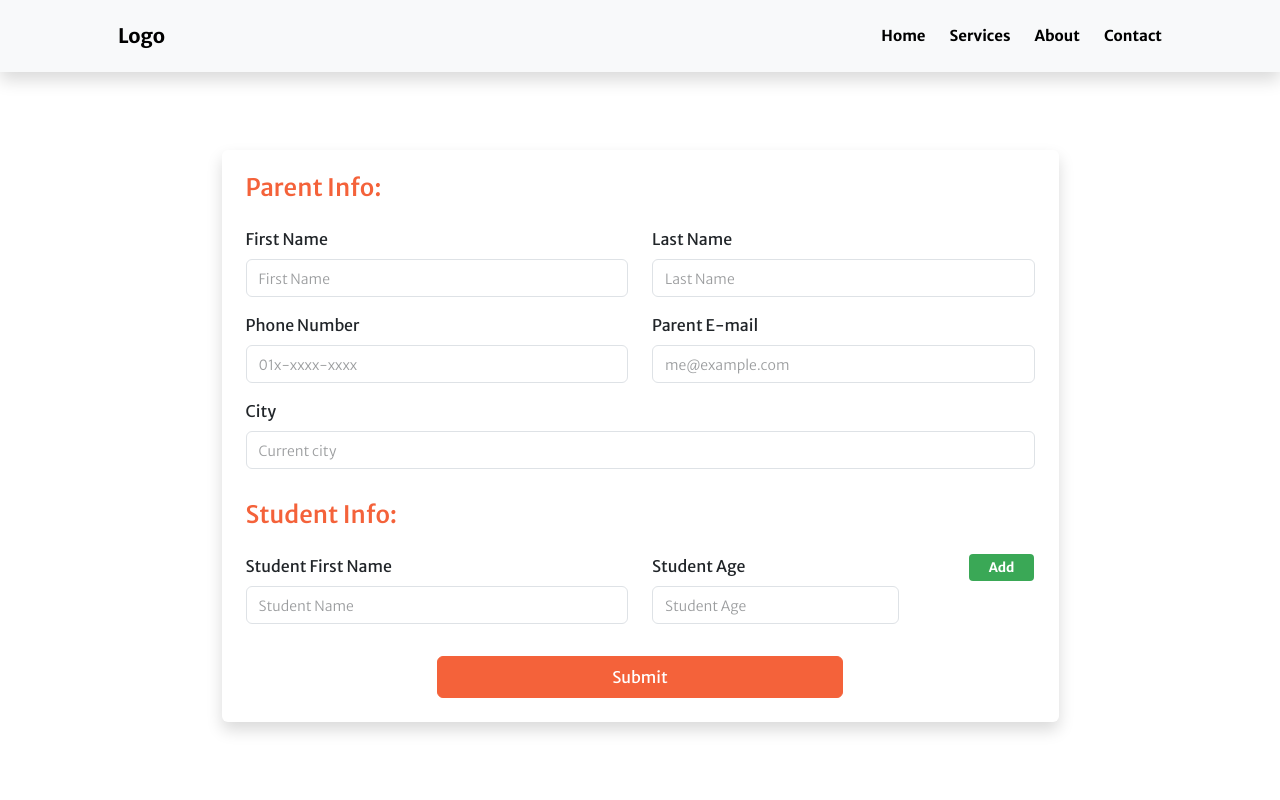
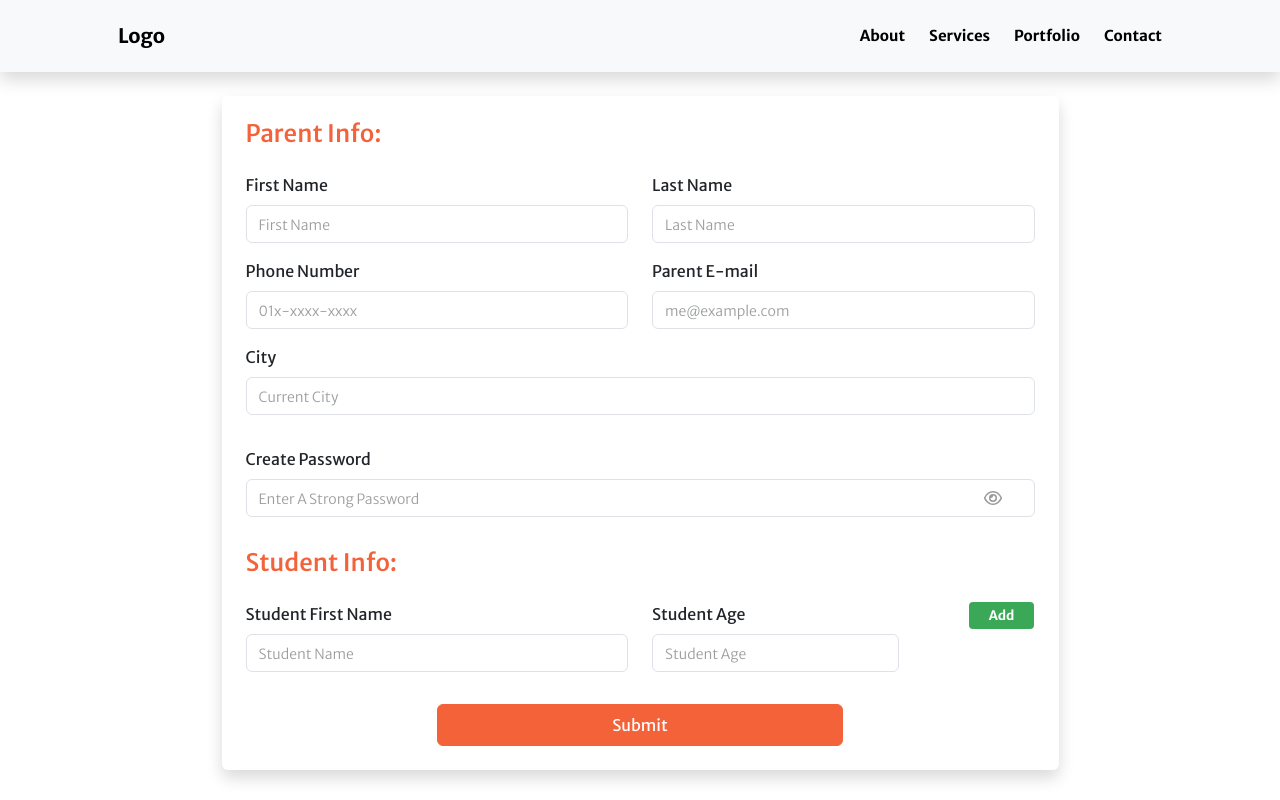
Before and after one commit to Omar-Moamen/Course-Hub, a React (Create React App) app: page /signIn/register in a window 1280 px wide. Built offline with nearby package versions, Linux system fonts and the light colour scheme.

Commit message:
changed navbar icon, fixed routing issues

```diff
--- a/src/components/Header/Header.css
+++ b/src/components/Header/Header.css
@@ -1,6 +1,6 @@
 #mainNav {
-   color: #ffffffb3;
    width: 100%;
+   min-height: 72px !important;
    font-weight: bold;
    transition: var(--mainTransition);
    -webkit-transition: var(--mainTransition);
@@ -9,7 +9,17 @@
    -o-transition: var(--mainTransition);
 }
 
-#mainNav.main-nav-shadow {
+@media(min-width: 992px) {
+   #mainNav {
+      height: 72px;
+   }
+}
+
+#mainNav.nav-color {
+   color: var(--whiteColor);
+}
+
+#mainNav.main-shadow {
    box-shadow: var(--mainShadow);
 }
 
@@ -30,7 +40,6 @@
    color: var(--orangeColor) !important;
 }
 
-
 #mainNav a {
    text-decoration: none;
    transition: none !important;
@@ -39,3 +48,69 @@
    -ms-transition: none !important;
    -o-transition: none !important;
 }
+
+#mainNav a:hover {
+   transition: var(--mainTransition) !important;
+   -webkit-transition: var(--mainTransition) !important;
+   -moz-transition: var(--mainTransition) !important;
+   -ms-transition: var(--mainTransition) !important;
+   -o-transition: var(--mainTransition) !important;
+}
+
+#mainNav .navbar-toggler {
+   box-shadow: none;
+   width: 26px;
+   height: 14px;
+}
+
+#mainNav .navbar-toggler span {
+   width: 100%;
+   height: 2px;
+   background-color: black;
+   position: absolute;
+   left: 0;
+   z-index: 1000;
+   transition: all var(--mainTransition) ease;
+   -moz-transition: all var(--mainTransition) ease;
+   -ms-transition: all var(--mainTransition) ease;
+   -o-transition: all var(--mainTransition) ease;
+   -webkit-transition: all var(--mainTransition) ease;
+}
+
+#mainNav .navbar-toggler span:first-child {
+   top: 0;
+}
+
+#mainNav .navbar-toggler span:nth-child(2) {
+   top: 6px;
+}
+
+#mainNav .navbar-toggler span:last-child {
+   top: 12px
+}
+
+#mainNav .navbar-toggler.rotate-bars span:nth-child(2) {
+   opacity: 0;
+}
+
+#mainNav .navbar-toggler.rotate-bars span:first-child,
+#mainNav .navbar-toggler.rotate-bars span:last-child {
+   top: 6px;
+   background-color: var(--orangeColor);
+}
+
+#mainNav .navbar-toggler.rotate-bars span:first-child {
+   transform: rotate(45deg);
+   -webkit-transform: rotate(45deg);
+   -moz-transform: rotate(45deg);
+   -ms-transform: rotate(45deg);
+   -o-transform: rotate(45deg);
+}
+
+#mainNav .navbar-toggler.rotate-bars span:last-child {
+   transform: rotate(-45deg);
+   -webkit-transform: rotate(-45deg);
+   -moz-transform: rotate(-45deg);
+   -ms-transform: rotate(-45deg);
+   -o-transform: rotate(-45deg);
+}
--- a/src/components/Header/Header.jsx
+++ b/src/components/Header/Header.jsx
@@ -1,51 +1,70 @@
 import {Container, Nav, Navbar} from "react-bootstrap";
-import {useRef} from "react";
+import {useEffect, useState} from "react";
 import './Header.css';
 import {Link, NavLink, useLocation} from "react-router-dom";
+import {faBars} from "@fortawesome/free-solid-svg-icons";
+import {FontAwesomeIcon} from "@fortawesome/react-fontawesome";
 
-function Header()
+export default function Header()
 {
    // Get the location pathname to control mainNav classes & styles
    const {pathname} = useLocation();
-   const navRef = useRef();
+   const [showNavbar, setShowNavbar] = useState(false);
+   const [screenSize, setScreenSize] = useState(window.innerWidth);
+   const [toggler, setToggler] = useState(false);
 
-   // Show Navbar while scrolling down
+
+   useEffect(() =>
+   {
+      window.addEventListener('resize', () => setScreenSize(window.innerWidth))
+      return () => window.addEventListener('resize', setScreenSize(window.innerWidth))
+   }, [screenSize])
+
    const scrollHandler = () =>
    {
       window.addEventListener("scroll", () =>
       {
-         let scrollTop = document.documentElement.scrollTop;
-         if ((scrollTop !== 0 && navRef && pathname === "/") || pathname !== "/")
+         let scrollTop = window.scrollY;
+         if (scrollTop > 0)
          {
-            navRef.current.classList.add('bg-light', 'text-black', 'alt-nav-hover', 'main-nav-shadow');
+            setShowNavbar(true)
          }
          else
          {
-            navRef.current.classList.remove('bg-light');
-            navRef.current.classList.remove('text-black');
-            navRef.current.classList.remove('alt-nav-hover');
-            navRef.current.classList.remove('main-nav-shadow');
+            setShowNavbar(false)
          }
       })
    }
-   scrollHandler();
-
+   scrollHandler()
 
    return (
-      <Navbar id="mainNav"
-         className={`${pathname !== '/' ? "text-black alt-nav-hover main-nav-shadow" : null} fixed-top py-3`}
-         ref={navRef}
+      <Navbar
+         id="mainNav"
+         className={`
+         ${showNavbar || screenSize < 992 || pathname !== "/" ?
+               "bg-light text-black alt-nav-hover main-shadow" :
+               "bg-transparent nav-color"} fixed-top py-3`}
          expand="lg">
-         <Container className="px-4 px-lg-5">
+         <Container className={`${screenSize < 992 ? "bg-light" : null} px-4 px-lg-5`}>
             <Link to={'/'} className="navbar-brand">Logo</Link>
-            <Navbar.Toggle aria-controls="navbarScroll" />
-            <Navbar.Collapse id="navbarScroll">
+            <Navbar.Toggle
+               className={`${toggler ? "rotate-bars" : ""} border-0 position-relative rounded-0`}
+               aria-controls="basic-navbar-nav"
+               onClick={() => setToggler(!toggler)}>
+               <span></span>
+               <span></span>
+               <span></span>
+            </Navbar.Toggle>
+            <Navbar.Collapse
+               id="basic-navbar-nav"
+               className={`${screenSize < 992 ? "bg-light px-2 w-100" : null}`}
+            >
                <Nav
-                  className="ms-auto gap-4 my-2 my-lg-0 fw-bold mw-100"
+                  className={`${screenSize < 992 ? "text-black-50" : null} ms-auto gap-4 fw-bold py-4 mw-100`}
                >
-                  <NavLink to="/">Home</NavLink>
+                  <NavLink to="/">About</NavLink>
                   <NavLink to="#action2">Services</NavLink>
-                  <NavLink to="#action3">About</NavLink>
+                  <NavLink to="#action3">Portfolio</NavLink>
                   <NavLink to="#action4">Contact</NavLink>
                </Nav>
             </Navbar.Collapse>
@@ -53,5 +72,3 @@ function Header()
       </Navbar>
    )
 }
-
-export default Header;
--- a/src/index.css
+++ b/src/index.css
@@ -5,7 +5,7 @@
   --orangeColor: #f4623a;
   --orangeHover: #cf5331;
   --darkColor: #212529;
-  --mainTransition: 0.2s;
+  --mainTransition: 0.3s;
   --mainShadow: 0 0.5rem 1rem rgba(0, 0, 0, 0.15);
 }
 
--- a/src/pages/RegisterForm/RegisterForm.css
+++ b/src/pages/RegisterForm/RegisterForm.css
@@ -1,7 +1,3 @@
-.register-form {
-   top: 150px;
-}
-
 .register-form form {
    border-color: var(--orangeColor);
    box-shadow: var(--mainShadow);
@@ -102,6 +98,25 @@
    }
 }
 
+.register-form form .password-toggler {
+   width: 18px;
+   height: 24px;
+   top: 39px;
+   right: 45px;
+   color: #999;
+   cursor: pointer;
+   z-index: 1000;
+   transition: var(--mainTransition);
+   -webkit-transition: var(--mainTransition);
+   -moz-transition: var(--mainTransition);
+   -ms-transition: var(--mainTransition);
+   -o-transition: var(--mainTransition);
+}
+
+.register-form form .password-toggler:hover {
+   color: #777;
+}
+
 .register-form form .submit-btn {
    background-color: var(--orangeColor);
    border-color: var(--orangeColor);
--- a/src/pages/RegisterForm/RegisterForm.jsx
+++ b/src/pages/RegisterForm/RegisterForm.jsx
@@ -4,7 +4,7 @@ import './RegisterForm.css';
 import {Formik, Field, FieldArray, ErrorMessage} from "formik";
 import {FontAwesomeIcon} from '@fortawesome/react-fontawesome';
 import * as Yup from 'yup';
-import {faTrashCan} from '@fortawesome/free-regular-svg-icons';
+import {faEye, faEyeSlash, faTrashCan} from '@fortawesome/free-regular-svg-icons';
 
 
 const registerSchema = Yup.object().shape({
@@ -30,6 +30,13 @@ const registerSchema = Yup.object().shape({
       .min(2)
       .max(20, "City name must be maximum 20 characters")
       .required("City is required"),
+   parentPassword: Yup.string()
+      .required("Password is required")
+      .min(8, "Password should be at least 8 characters")
+      .matches(/\d/, "Password must contain a number")
+      .matches(/[a-z]/, "Password must contain a lowercase letter")
+      .matches(/[A-Z]/, "Password must contain an uppercase letter")
+      .matches(/\W/, "Password must contain a special character"),
    students: Yup
       .array(Yup
          .object({
@@ -49,12 +56,15 @@ const registerSchema = Yup.object().shape({
 function RegisterForm()
 {
    const [disable, setDisable] = useState(false)
+   const [showPassword, setShowPassword] = useState(false);
 
    const initialValues = {
       parentFirstName: '',
       parentLastName: '',
       parentPhone: '',
       parentEmail: '',
+      parentCity: '',
+      parentPassword: '',
       students: [{name: '', age: '', },
       ],
    }
@@ -65,8 +75,8 @@ function RegisterForm()
    }
 
    return (
-      <div className="register-form position-relative">
-         <div className="container justify-content-center d-flex align-items-center">
+      <div className="register-form pt-5 position-relative">
+         <div className="container pt-5 justify-content-center d-flex align-items-center">
             <Formik
                initialValues={initialValues}
                onSubmit={onSubmit}
@@ -162,12 +172,37 @@ function RegisterForm()
                               <Form.Control
                                  name="parentCity"
                                  type="text"
-                                 placeholder="Current city"
+                                 placeholder="Current City"
                                  value={values.parentCity}
                                  onChange={handleChange}
                                  isInvalid={!!errors.parentCity} />
                               <Form.Control.Feedback type='invalid'>
-                                 {errors.parentEmail}
+                                 {errors.parentCity}
+                              </Form.Control.Feedback>
+                           </Form.Group>
+                        </Row>
+                        <Row className='align-items-start mb-3'>
+                           <Form.Group
+                              as={Col}
+                              className="mb-3 position-relative"
+                              controlId='parentPassword'
+                           >
+                              <Form.Label>Create Password</Form.Label>
+                              <Form.Control
+                                 name="parentPassword"
+                                 type={showPassword ? "text" : "password"}
+                                 placeholder="Enter A Strong Password"
+                                 value={values.parentPassword}
+                                 onChange={handleChange}
+                                 isInvalid={!!errors.parentPassword} />
+                              <span
+                                 className='password-toggler position-absolute'
+                                 onClick={() => setShowPassword(!showPassword)}>
+                                 <FontAwesomeIcon
+                                    icon={showPassword ? faEyeSlash : faEye} />
+                              </span>
+                              <Form.Control.Feedback type='invalid'>
+                                 {errors.parentPassword}
                               </Form.Control.Feedback>
                            </Form.Group>
                         </Row>
--- a/src/pages/RegisterForm/SignInForm.css
+++ b/src/pages/RegisterForm/SignInForm.css
@@ -20,6 +20,19 @@
    min-height: 300px;
 }
 
+.sign-in-form .register-link {
+   transition: var(--mainTransition);
+   -webkit-transition: var(--mainTransition);
+   -moz-transition: var(--mainTransition);
+   -ms-transition: var(--mainTransition);
+   -o-transition: var(--mainTransition);
+}
+
+.sign-in-form .register-link:hover {
+   text-decoration: underline !important;
+   color: #777 !important;
+}
+
 .sign-in-form form .sign-in-btn {
    background-color: var(--orangeColor);
    border-color: var(--orangeColor);
```
Also changed, not shown: src/pages/RegisterForm/SignInForm.jsx (+8 -6 lines).
